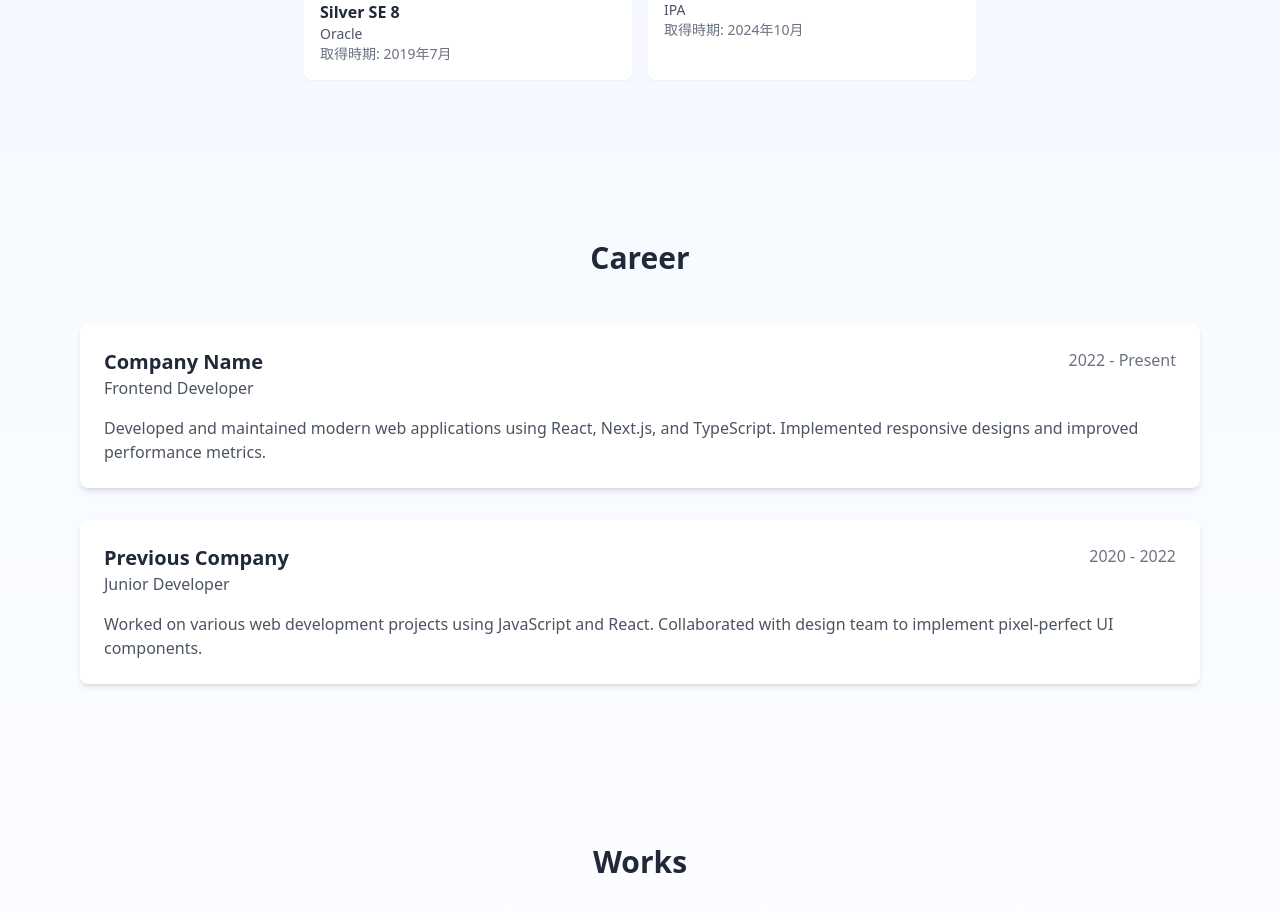
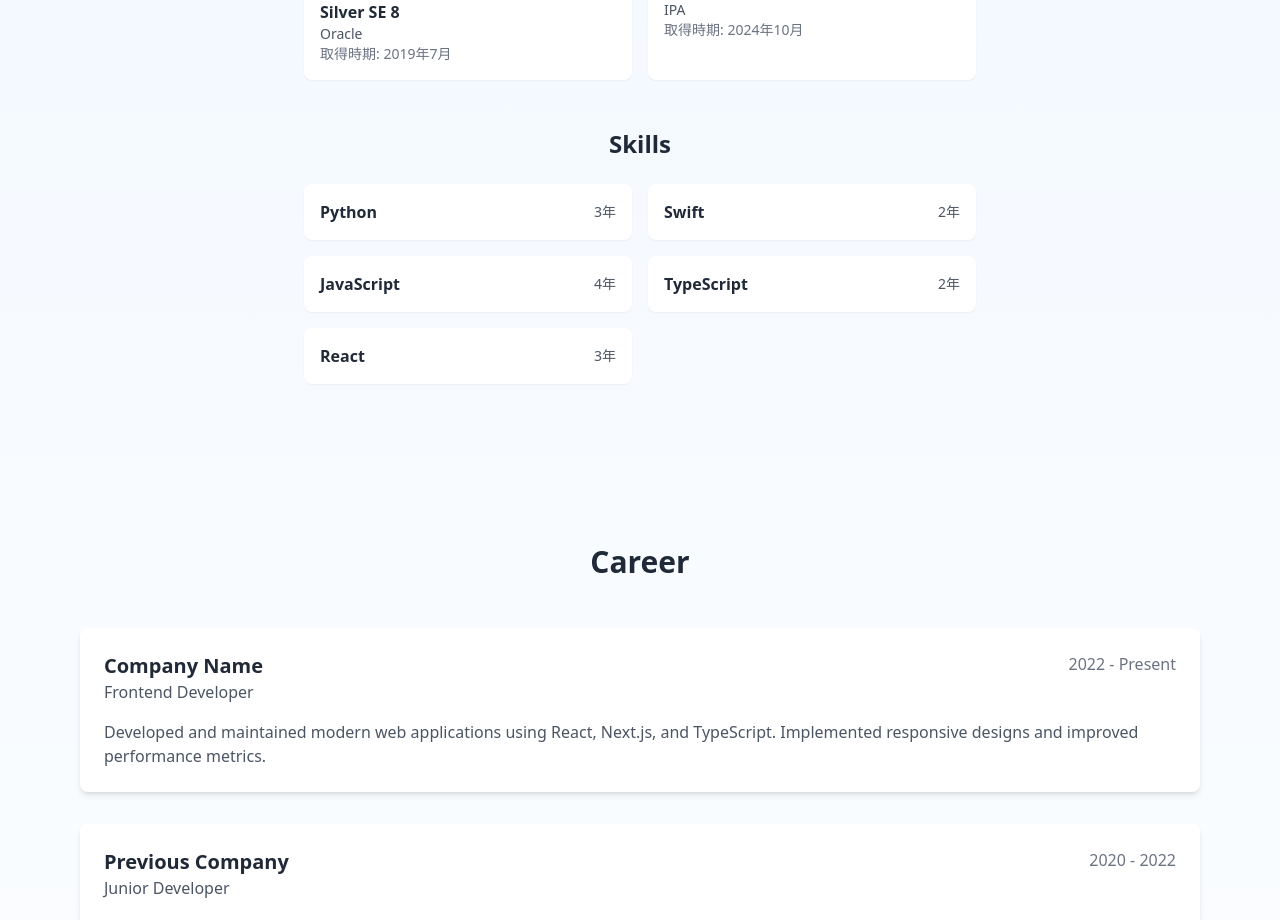
Before and after one commit to kake-t/my-portfolio, a Next.js app: page / in a window 1280 px wide. Shown: the part 820-1740 px from the top of the page. Built offline with nearby package versions, Linux system fonts and the light colour scheme.

Commit message:
スキルの表示エリアを作成

```diff
--- a/src/components/profile/ProfileSection.tsx
+++ b/src/components/profile/ProfileSection.tsx
@@ -2,6 +2,7 @@ import React from 'react';
 import { profileData } from '@/data/profile';
 import SocialLinks from './SocialLinks';
 import CertificationList from './CertificationList';
+import SkillList from './SkillList';
 
 const ProfileSection: React.FC = () => (
     <section id="profile" className="py-20">
@@ -23,6 +24,7 @@ const ProfileSection: React.FC = () => (
                 </div>
             </div>
             <CertificationList certifications={profileData.certifications} />
+            <SkillList skills={profileData.skills} />
         </div>
     </section>
 );
--- /dev/null
+++ b/src/components/profile/SkillList.tsx
@@ -0,0 +1,20 @@
+import React from 'react';
+import { Skill } from '@/types';
+
+const SkillList: React.FC<{ skills: Skill[] }> = ({ skills }) => (
+    <div className="mt-12">
+        <h3 className="text-2xl font-semibold text-gray-800 mb-6 text-center">Skills</h3>
+        <div className="grid grid-cols-1 md:grid-cols-2 gap-4 max-w-2xl mx-auto">
+            {skills.map((skill, index) => (
+                <div key={index} className="bg-white p-4 rounded-lg shadow-sm">
+                    <div className="flex justify-between items-center">
+                        <h4 className="font-semibold text-gray-800">{skill.name}</h4>
+                        <span className="text-sm text-gray-600">{skill.years}年</span>
+                    </div>
+                </div>
+            ))}
+        </div>
+    </div>
+);
+
+export default SkillList;
--- a/src/data/profile.ts
+++ b/src/data/profile.ts
@@ -27,4 +27,11 @@ export const profileData: ProfileData = {
             organization: "IPA",
         },
     ],
+    skills: [
+        { name: "Python", years: 3 },
+        { name: "Swift", years: 2 },
+        { name: "JavaScript", years: 4 },
+        { name: "TypeScript", years: 2 },
+        { name: "React", years: 3 },
+    ],
 };
--- a/src/types/index.ts
+++ b/src/types/index.ts
@@ -24,6 +24,11 @@ export interface Certification {
     organization: string;
 }
 
+export interface Skill {
+    name: string;
+    years: number;
+}
+
 export interface ProfileData {
     name: string;
     title: string;
@@ -31,4 +36,5 @@ export interface ProfileData {
     socialLinks: SocialLink[];
     bio: string;
     certifications: Certification[];
+    skills: Skill[];
 }
```
